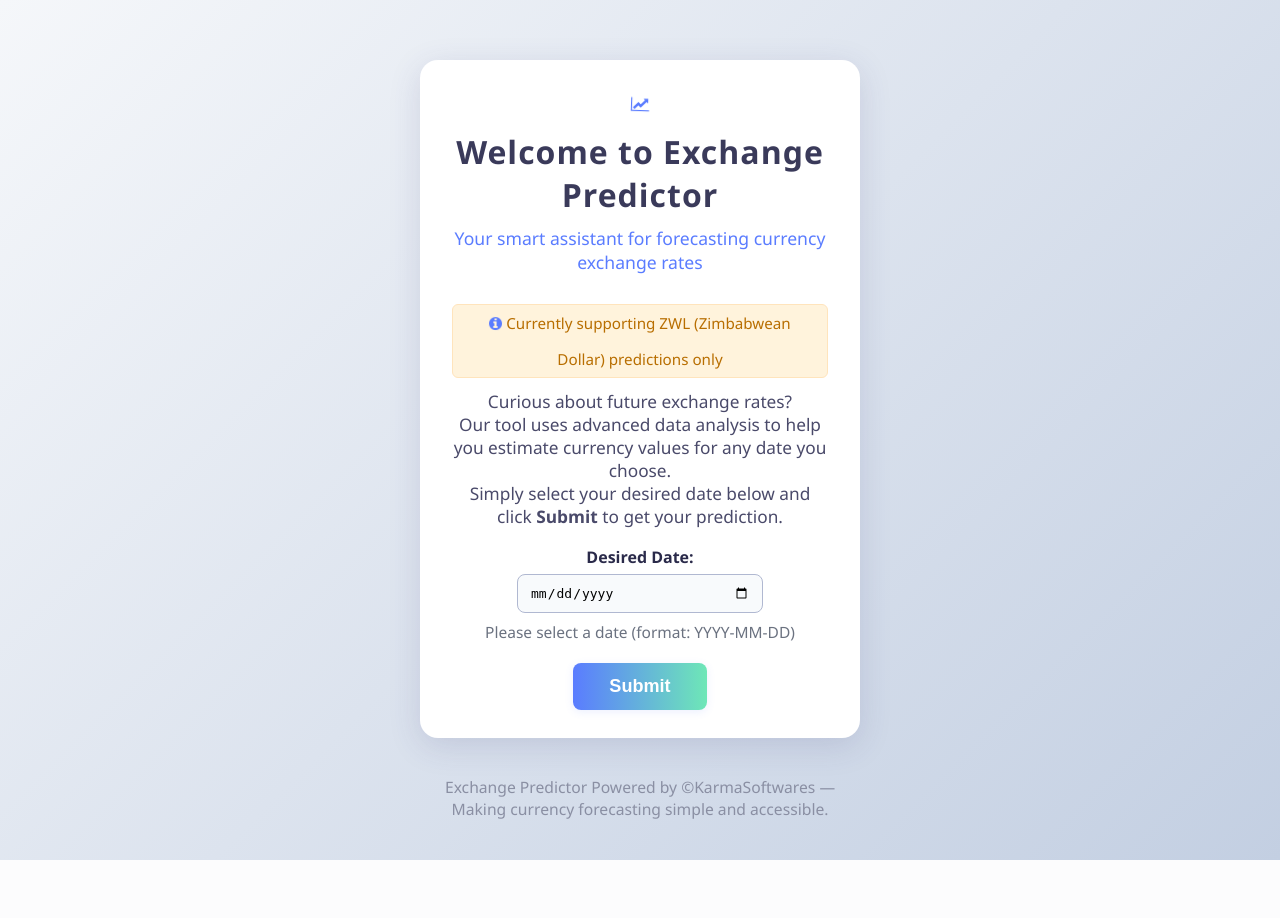
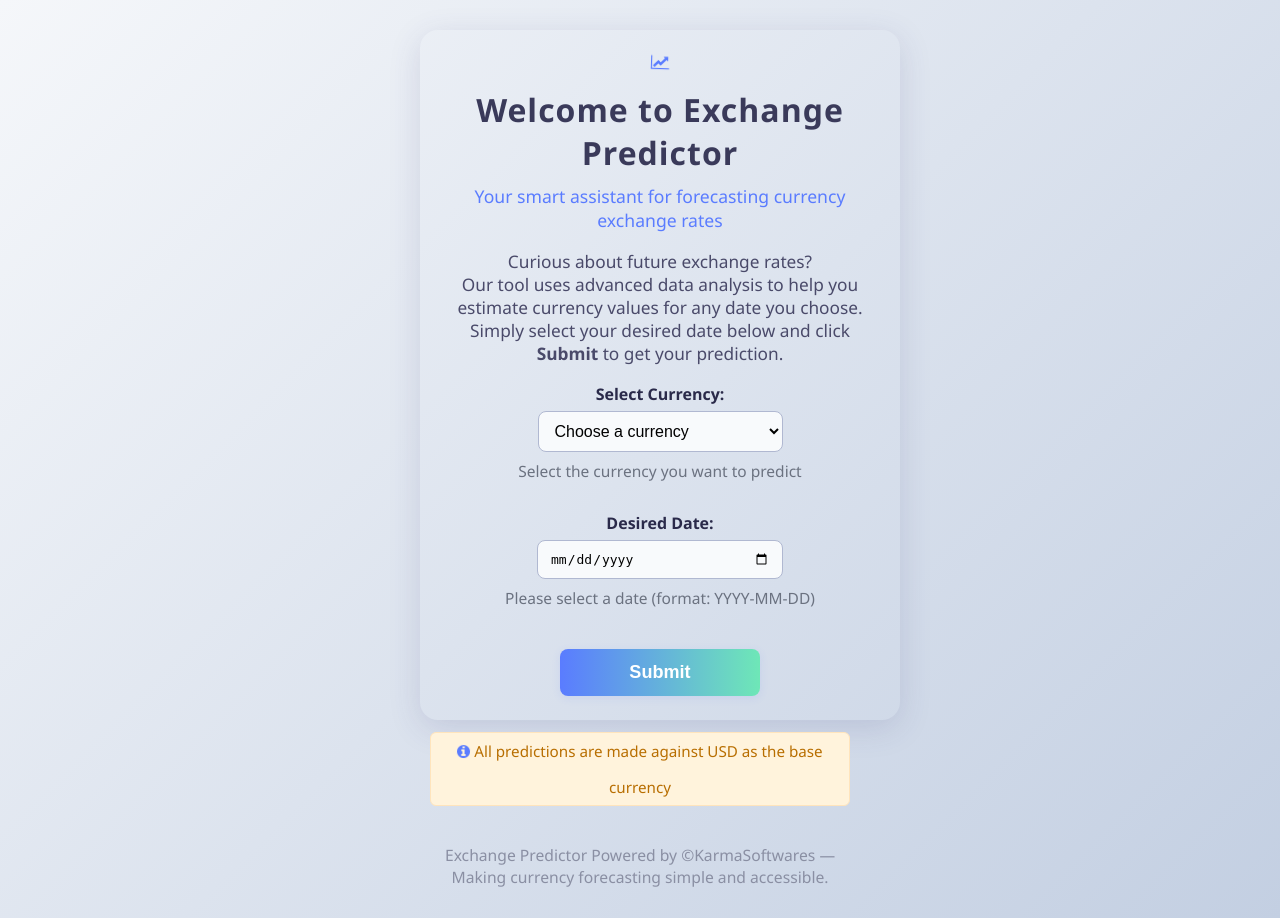
Before and after one commit to Shelton03/Exchange_Predictor, a Flask app: page / in a window 1280 px wide. Before the commit the page ends 860 px from the top, so only its background shows below. Run offline with Flask 3, Linux system fonts and the light colour scheme; parts of the project's set-up code (start-up, migrations or seed data) failed here and were passed over.

Commit message:
added support for multiple currencies and worked on responsiveness

```diff
--- a/app.py
+++ b/app.py
@@ -19,12 +19,13 @@ def predict():
     current_date = datetime.now()
 
     target_date = request.form.get("target_date","")
+    target_currency = request.form.get("currency","")
 
     if not target_date:
         return jsonify({"error": "No target date provided"}), 400
 
     try:
-        predict =  prediction.predict_exchange_rate(target_date)
+        predict =  prediction.predict_exchange_rate(target_date,target_currency=target_currency)
         predict = round(float(predict),2)
 
         if predict is None:
@@ -33,7 +34,8 @@ def predict():
         return render_template("predict.html",
                          prediction=predict,
                          selected_date=selected_date,
-                         current_date=current_date)
+                         current_date=current_date,
+                         target_currency=target_currency)
 
     except Exception as e:
         return render_template("predict.html", prediction="Error: " + str(e))
--- a/templates/index.html
+++ b/templates/index.html
@@ -2,6 +2,7 @@
 <html>
 <head>
     <meta charset="UTF-8" />
+    <meta name="viewport" content="width=device-width, initial-scale=1.0">
     <title>Exchange Predictor</title>
     <link rel="icon" href="https://cdn-icons-png.flaticon.com/512/4541/4541461.png" >
     <style>
@@ -13,15 +14,16 @@
         min-height: 100vh;
     }
     .container {
-        max-width: 440px;
-        margin: 60px auto;
+        max-width: 90%;
+        width: 440px;
+        margin: 30px auto;
         padding: 0 16px;
     }
     form {
-        background: #fff;
+        width: 100%;
         max-width: 440px;
         margin: 0 auto;
-        padding: 36px 32px 28px 32px;
+        padding: 24px 20px;
         border-radius: 18px;
         box-shadow: 0 8px 32px rgba(60,60,120,0.15);
         display: flex;
@@ -45,21 +47,22 @@
     }
     h1 {
         margin: 0 0 10px 0;
-        font-size: 2em;
+        font-size: clamp(1.5em, 5vw, 2em);
         color: #3a3a5a;
         font-weight: 700;
         letter-spacing: 1px;
         text-align: center;
     }
     .subtitle {
+        font-size: clamp(0.9em, 4vw, 1.1em);
         color: #5a7cff;
-        font-size: 1.1em;
         margin-bottom: 18px;
         text-align: center;
     }
     p {
+        font-size: clamp(0.9em, 3.5vw, 1.08em);
+        padding: 0 10px;
         margin: 0 0 18px 0;
-        font-size: 1.08em;
         color: #4a4a6a;
         text-align: center;
     }
@@ -71,12 +74,12 @@
         text-align: center;
     }
     input[type="date"] {
+        width: min(220px, 90%);
         padding: 10px 12px;
         border: 1.5px solid #b0b8d1;
         border-radius: 8px;
         font-size: 1em;
         margin-bottom: 8px;
-        width: 220px;
         transition: border 0.2s;
         background: #f8fafc;
         display: block;
@@ -96,12 +99,13 @@
         text-align: center;
     }
     button[type="submit"] {
+        width: min(200px, 90%);
         background: linear-gradient(90deg, #5a7cff 0%, #6ee7b7 100%);
         color: #fff;
         border: none;
         border-radius: 8px;
-        padding: 13px 36px;
-        font-size: 1.13em;
+        padding: clamp(10px, 3vw, 13px) clamp(20px, 5vw, 36px);
+        font-size: clamp(1em, 3.5vw, 1.13em);
         font-weight: bold;
         cursor: pointer;
         box-shadow: 0 2px 8px rgba(90,124,255,0.12);
@@ -119,14 +123,55 @@
         font-size: 0.98em;
     }
     .currency-note {
+        margin: 12px 10px;
         background: #fff3dc;
         border-radius: 6px;
         padding: 8px 12px;
         color: #b86e00;
-        font-size: 0.95em;
-        margin: 12px 0;
+        font-size: clamp(0.85em, 3vw, 0.95em);
         text-align: center;
         border: 1px solid #ffe4bc;
+    }
+    select {
+        width: min(245px, 90%);
+        padding: 10px 12px;
+        border: 1.5px solid #b0b8d1;
+        border-radius: 8px;
+        font-size: 1em;
+        margin-bottom: 8px;
+        transition: border 0.2s;
+        background: #f8fafc;
+        display: block;
+        margin-left: auto;
+        margin-right: auto;
+        cursor: pointer;
+    }
+    select:focus {
+        border: 1.5px solid #5a7cff;
+        outline: none;
+        background: #f0f4ff;
+    }
+    .input-group {
+        margin-bottom: 20px;
+        width: 100%;
+        text-align: center;
+    }
+
+    /* Add these new media queries */
+    @media screen and (max-width: 480px) {
+        .container {
+            margin: 20px auto;
+        }
+        form {
+            padding: 20px 16px;
+        }
+        .input-group {
+            margin-bottom: 15px;
+        }
+        .footer {
+            font-size: 0.9em;
+            padding: 0 10px;
+        }
     }
     </style>
     <link rel="stylesheet" href="https://cdnjs.cloudflare.com/ajax/libs/font-awesome/4.7.0/css/font-awesome.min.css">
@@ -137,15 +182,23 @@
             <i class="fa fa-line-chart" aria-hidden="true"></i>
             <h1>Welcome to Exchange Predictor</h1>
             <div class="subtitle">Your smart assistant for forecasting currency exchange rates</div>
-            <div class="currency-note">
-                <i class="fa fa-info-circle"></i> Currently supporting ZWL (Zimbabwean Dollar) predictions only
-            </div>
             <p>
                 Curious about future exchange rates? <br>
                 Our tool uses advanced data analysis to help you estimate currency values for any date you choose.<br>
                 Simply select your desired date below and click <b>Submit</b> to get your prediction.
             </p>
-            <div style="width:100%; text-align: center;">
+            <div class="input-group">
+                <label for="currency">Select Currency:</label>
+                <select name="currency" id="currency" required>
+                    <option value="">Choose a currency</option>
+                    <option value="ZWL">Zimbabwean Dollar (ZWL)</option>
+                    <option value="GBP">British Pound (GBP)</option>
+                    <option value="ZAR"> South African Rand (ZAR)</option>
+                    <option value="ZMK">Zambian Kwacha (ZMK)</option>
+                </select>
+                <small>Select the currency you want to predict</small>
+            </div>
+            <div class="input-group">
                 <label for="target_date">Desired Date:</label>
                 <input type="date" name="target_date" id="target_date" required>
                 <small>Please select a date (format: YYYY-MM-DD)</small>
@@ -153,6 +206,9 @@
             </div>
             <button type="submit">Submit</button>
         </form>
+        <div class="currency-note">
+            <i class="fa fa-info-circle"></i> All predictions are made against USD as the base currency
+        </div>
         <div class="footer">
            Exchange Predictor Powered by &copy;KarmaSoftwares &mdash; Making currency forecasting simple and accessible.
         </div>
```
Also changed, not shown: cleaning and collection/cleaning_and_fixing.py (+37 -15 lines), prediction.py (+51 -12 lines), templates/predict.html (+35 -8 lines), 5 other files.
